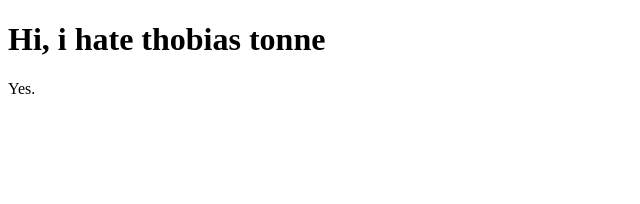
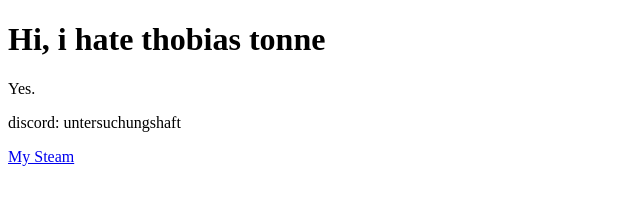
Before and after one commit to xuynix1337/xuynix1337.github.io, a plain HTML site: page index.html in a window 1280 px wide. Shown: the whole page, without its empty margins (0-640 px from the left). Drawn offline with Linux system fonts and the light colour scheme.

Commit message:
Update index.html

```diff
--- a/index.html
+++ b/index.html
@@ -3,5 +3,7 @@
 <body>
 <h1>Hi, i hate thobias tonne</h1>
 <p>Yes.</p>
+<p>discord: untersuchungshaft</p>
+<a href="https://steamcommunity.com/id/thobiastonne">My Steam</a>
 </body>
 </html>
```
